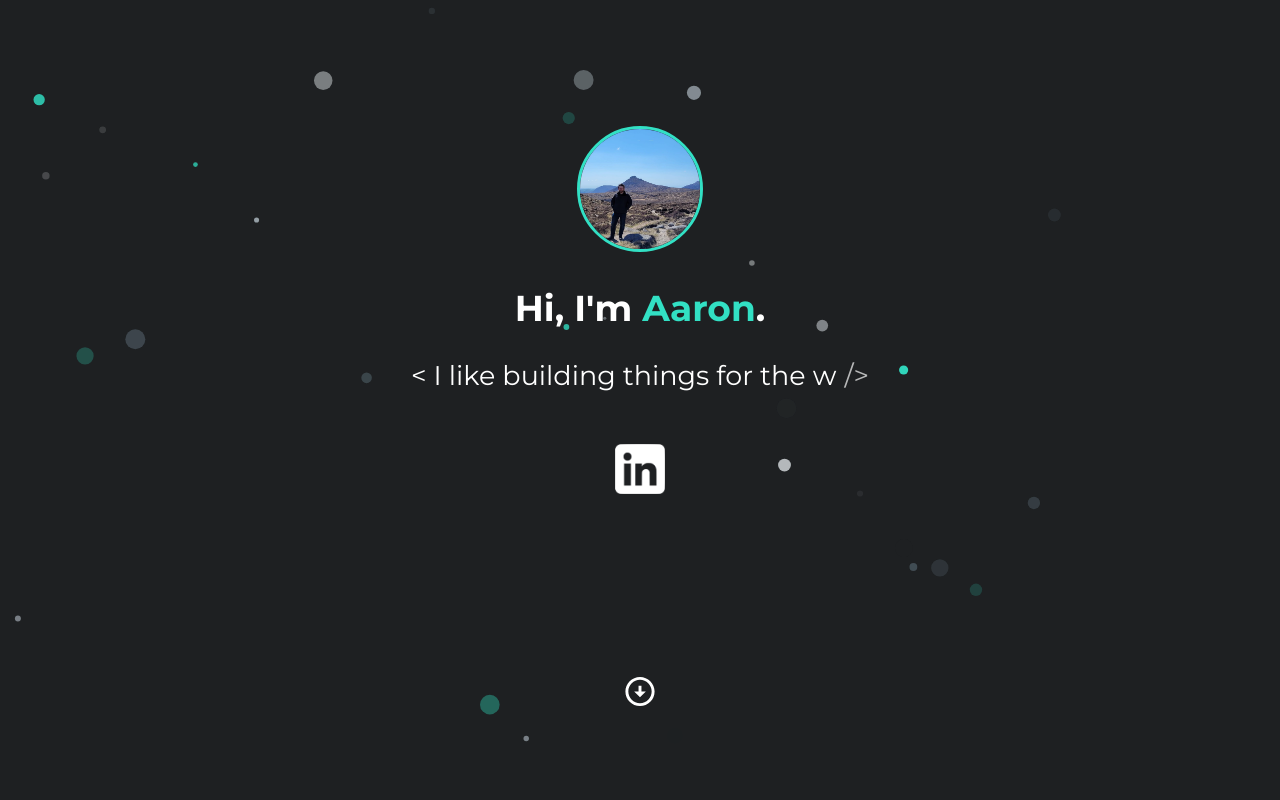
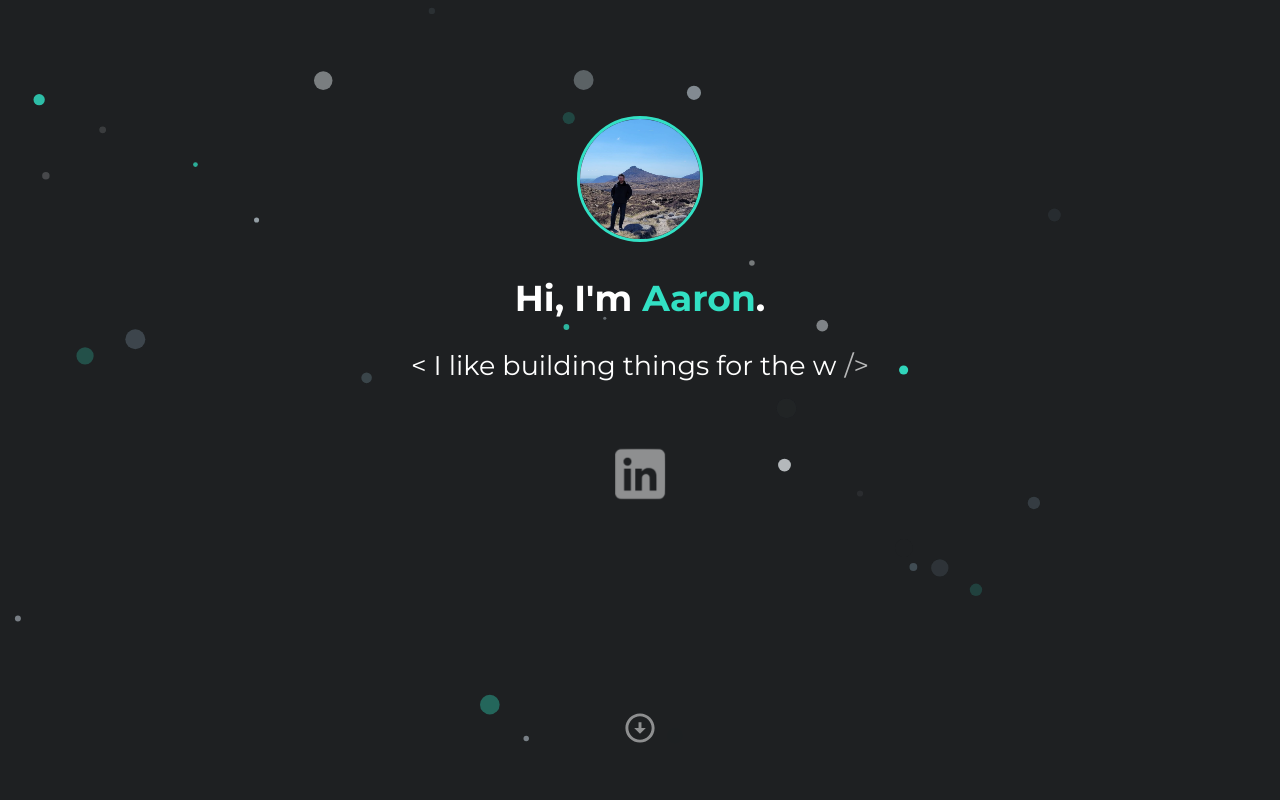
Before and after one commit to aaronzor/react-portfolio-aaron, a React (Create React App) app: page / in a window 1280 px wide. Shown: the top 800 px of the page. Built offline with nearby package versions, Linux system fonts and the light colour scheme; the HTML template or start-up script is replaced by a standard one.

Commit message:
Fine tuning linkedIn link on Home.js

```diff
--- a/src/components/home/Home.js
+++ b/src/components/home/Home.js
@@ -4,6 +4,7 @@ import Particles from 'react-tsparticles';
 import { loadFull } from 'tsparticles';
 import { Fade, Bounce } from 'react-reveal';
 import TypewriterComponent from 'typewriter-effect';
+import Layout from '../layout/Layout';
 
 // Import Assets
 import linkedin from '../../assets/images/linkedin.png';
@@ -60,20 +61,19 @@ const Home = () => {
                 }}
               />
             </h2>
-            <Bounce cascade>
-              <div className='links'>
-                <a
-                  href='https://www.linkedin.com/in/aaron-mcmullan-685621211/'
-                  target='_blank'
-                  rel='noopener noreferrer'>
-                  <img src={linkedin} alt='Linkedin Logo' width='50px' />
-                </a>
-              </div>
-            </Bounce>
-            <ScrollDown to='about' />
+            <Bounce cascade></Bounce>
           </Fade>
         </div>
+        <div className='link'>
+          <a
+            href='https://www.linkedin.com/in/aaron-mcmullan-685621211/'
+            target='_blank'
+            rel='noopener noreferrer'>
+            <img src={linkedin} alt='Linkedin Logo' width='50px' />
+          </a>
+        </div>
       </div>
+      <ScrollDown to='about' />
     </div>
   );
 };
--- a/src/components/home/home.css
+++ b/src/components/home/home.css
@@ -42,7 +42,7 @@
 }
 
 /* LinkedIn links */
-.links {
+.link {
   display: flex;
   align-items: center;
   justify-content: space-evenly;
```
